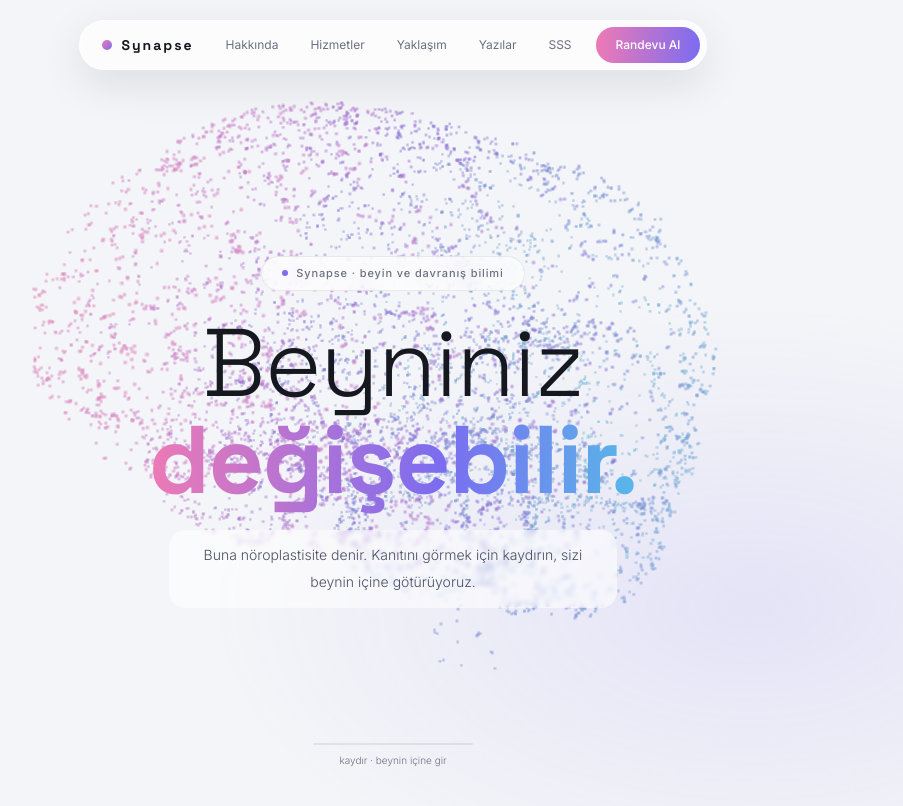
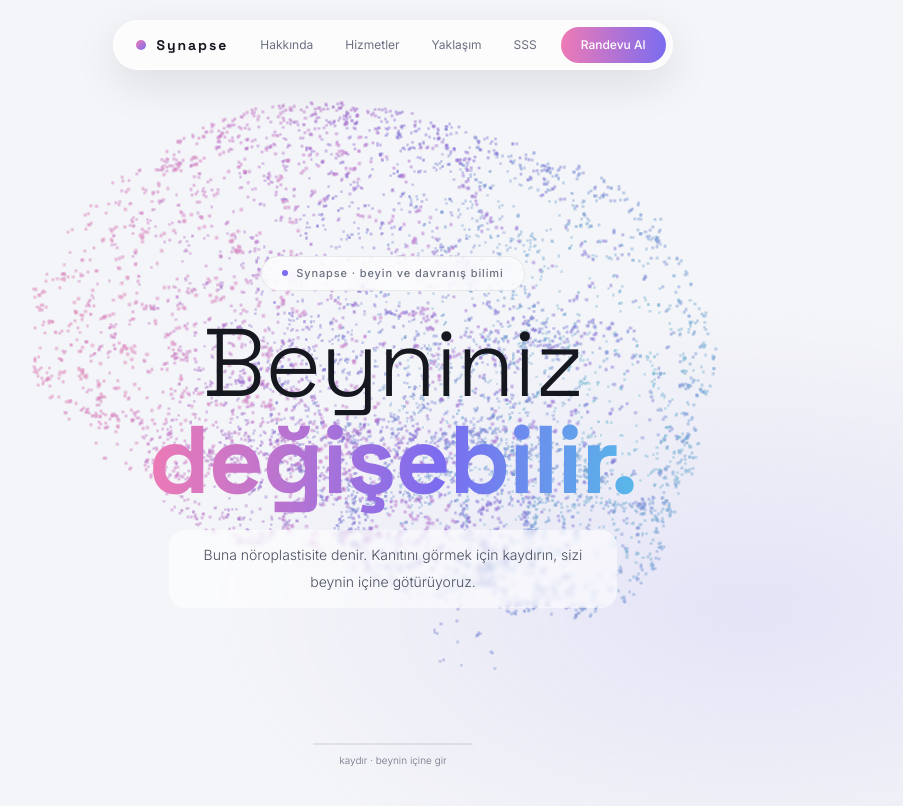
Before and after one commit to signtraceapp-ctrl/psychofolio-template-synapse, a Next.js app: page / in a window 1280 px wide. Shown: the top 806 px of the page, without its empty margins (247-1150 px from the left). Built offline with nearby package versions, Linux system fonts and the light colour scheme.

Commit message:
remove: yazilar nav linki kaldirildi

```diff
--- a/components/synapse-header.tsx
+++ b/components/synapse-header.tsx
@@ -11,7 +11,6 @@ const navLinks = [
   { label: "Hakkında", path: "/hakkimda" },
   { label: "Hizmetler", path: "/hizmetler" },
   { label: "Yaklaşım", path: "/yaklasim" },
-  { label: "Yazılar", path: "/yazilar" },
   { label: "SSS", path: "/sss" },
 ] as const;
 
```
